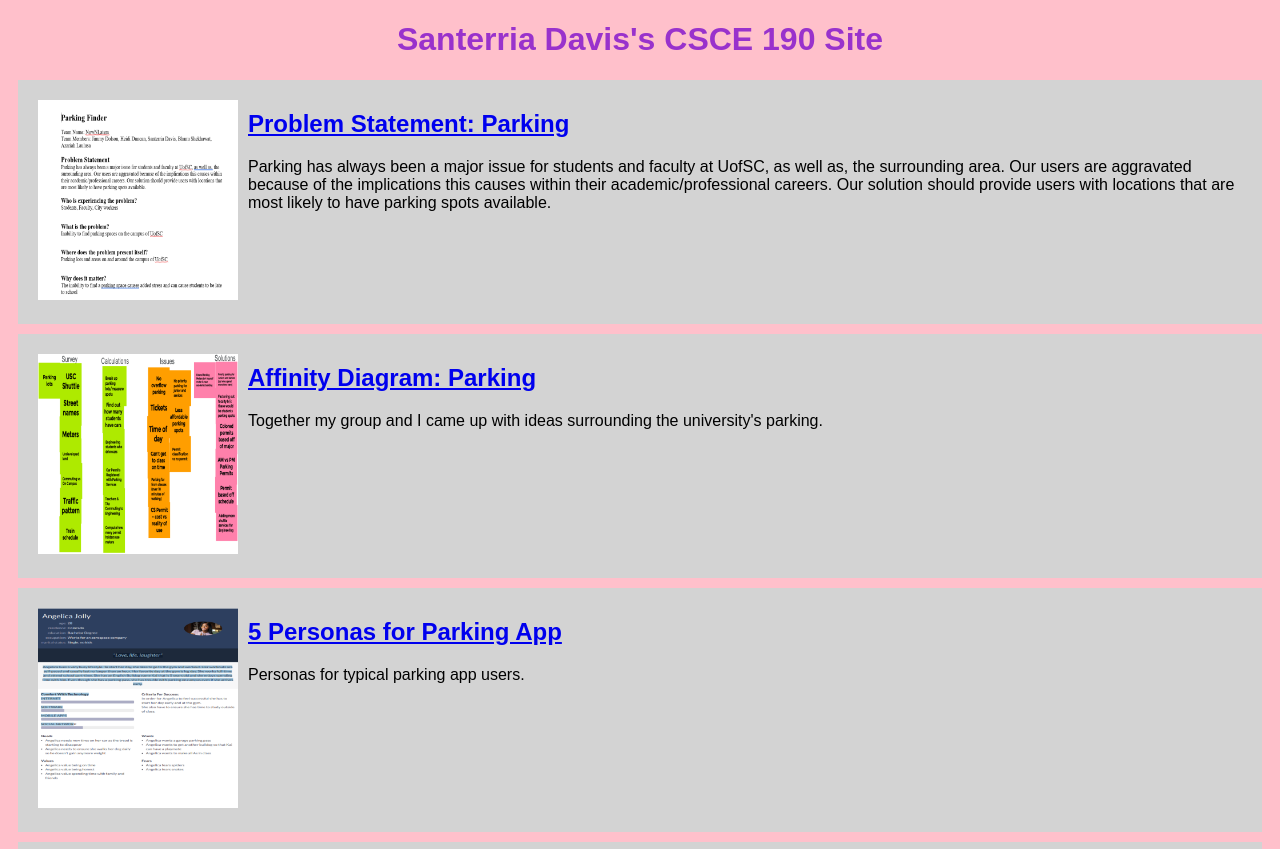
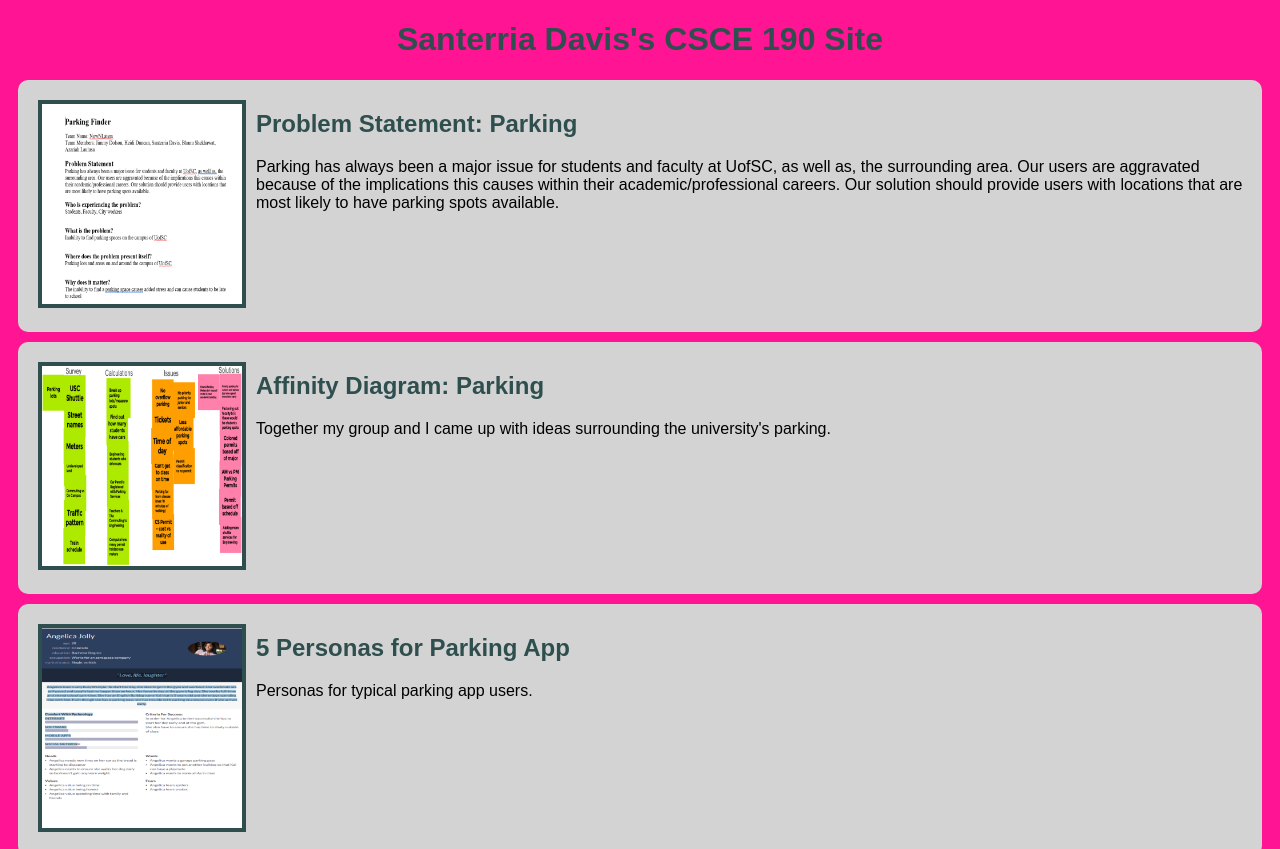
Before and after one commit to sandavis93/sandavis93.github.io, a plain HTML site: page index.html in a window 1280 px wide. Shown: the top 849 px of the page. Drawn offline with Linux system fonts and the light colour scheme.

Commit message:
Add files via upload

```diff
--- a/styles.css
+++ b/styles.css
@@ -1,5 +1,5 @@
 body {
-    background: pink;
+    background:#FF1493;
     font-family:Arial, Helvetica, sans-serif;
 }
 
@@ -8,14 +8,29 @@ body {
     padding:10px;
     margin:10px;
     background:lightgray;
+    border-radius:10px;
 }
 
 .assignment img {
 width:200px;
-padding:10px;
+margin:10px;
+border:4px solid #2F4F4F
+}
+
+.assignment img:hover {
+    border:4px dashed #FF1493
 }
 
 h1 {
-    color: darkorchid;
+    color:#2F4F4F;
     text-align: center;
 }
+
+a {
+    text-decoration:none;
+    color:#2F4F4F
+}
+
+a:hover{
+    color:#FF1493;
+}
```
